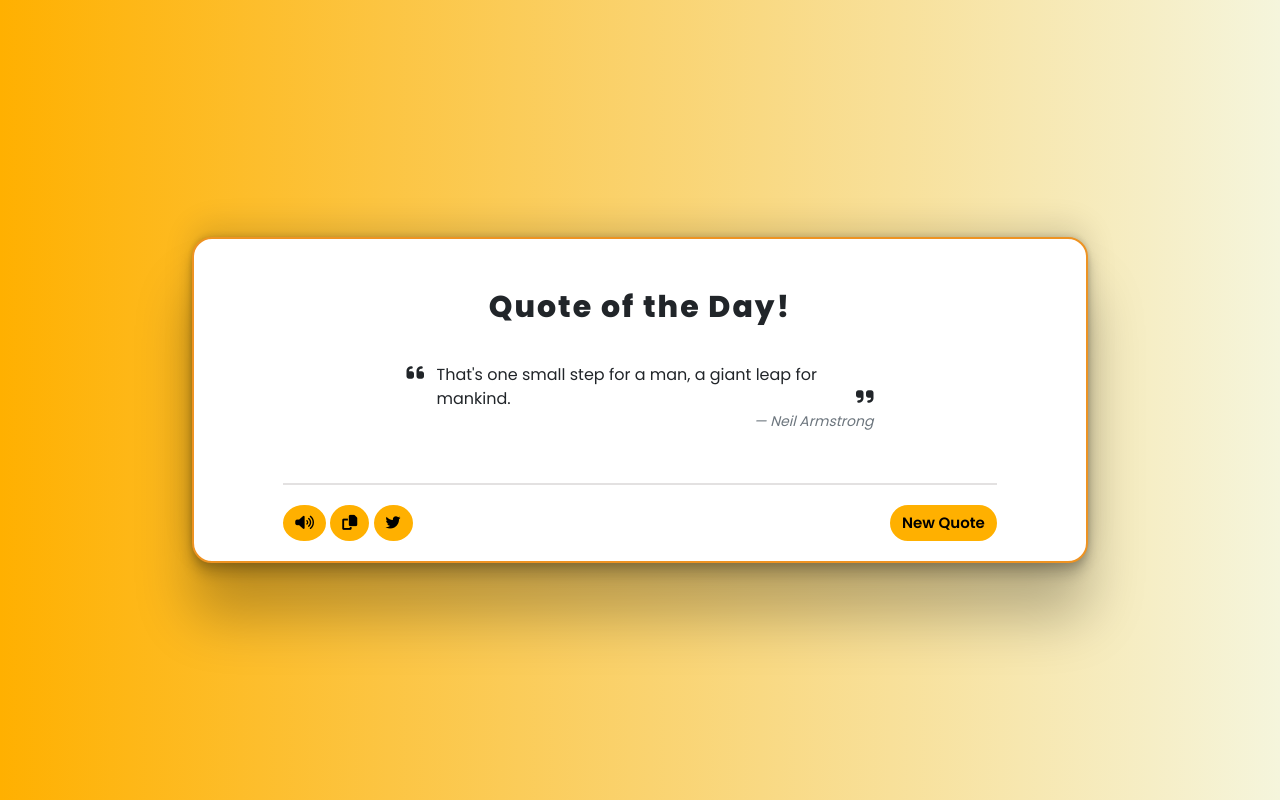
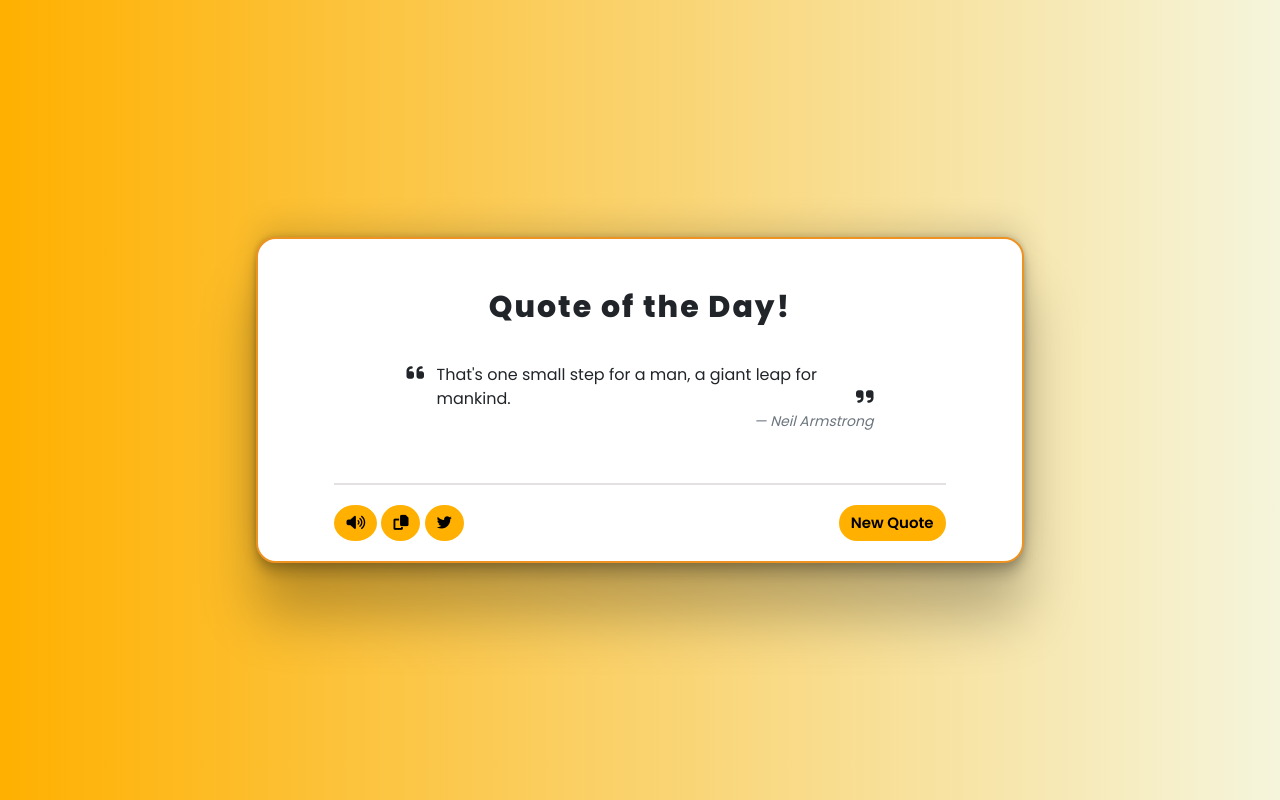
Before and after one commit to Coder-Gokul/Random-Quote-Generator, a plain HTML site: page index.html in a window 1280 px wide. Drawn offline with nearby package versions, Linux system fonts and the light colour scheme.

Commit message:
Update style.css

```diff
--- a/style.css
+++ b/style.css
@@ -19,7 +19,7 @@ body {
   user-select: none;
 }
 #container {
-  width: 70vw;
+  width: 60vw;
   background-color: white;
   border-radius: 20px;
   box-shadow: rgba(0, 0, 0, 0.25) 0px 54px 55px,
@@ -118,14 +118,14 @@ button {
     #container{
     width: 60vw;
     }
-  }
+  } */
 
   @media screen and (max-width: 700px) {
     #container{
     width: 70vw;
     }
   }
- */
+
   @media screen and (max-width: 700px) {
     #container{
     width: 80vw;
```
